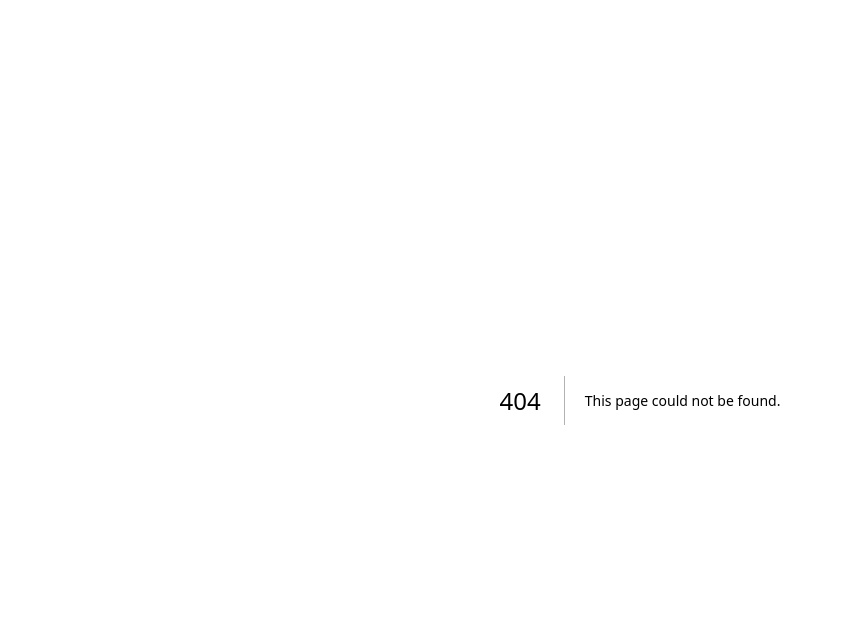
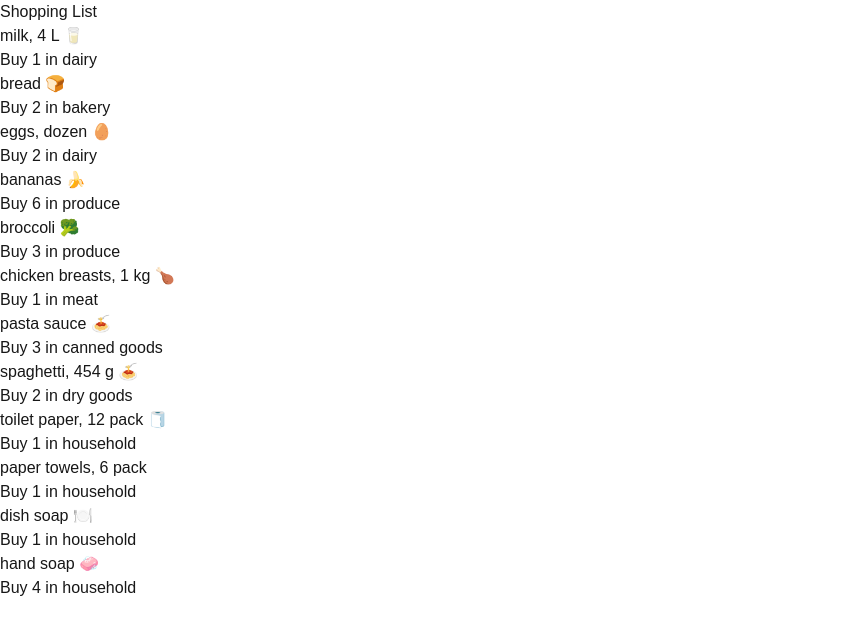
Before and after one commit to SAITjrao/cprg306-assignments, a Next.js app: page /week-3 in a window 1280 px wide. Before the commit this address had no page. Shown: the top 634 px of the page, without its empty margins (0-843 px from the left). Built offline with nearby package versions, Linux system fonts and the light colour scheme.

Commit message:
Create Item, Itemlist components

```diff
--- a/app/layout.js
+++ b/app/layout.js
@@ -12,8 +12,8 @@
 });
 
 export const metadata = {
-  title: "Create Next App",
-  description: "Generated by create next app",
+  title: "Shopping List",
+  description: "Shopping List application",
 };
 
 export default function RootLayout({ children }) {
--- a/app/page.js
+++ b/app/page.js
@@ -5,6 +5,7 @@
     <main>
       <h1>CPRG 306: Web Development 2 - Assignments</h1>
       <Link href="week-2">Week 2</Link>
+      <Link href="week-3">Week 3</Link>
     </main>
   );
 }
--- /dev/null
+++ b/app/week-3/item-list.js
@@ -0,0 +1,92 @@
+import Item from "./item";
+
+export default function ItemList(){
+    const item1 = {
+        name: "milk, 4 L 🥛",
+        quantity: 1,
+        category: "dairy",
+      };
+
+      const item2 = {
+        name: "bread 🍞",
+        quantity: 2,
+        category: "bakery",
+      };
+
+      const item3 = {
+        name: "eggs, dozen 🥚",
+        quantity: 2,
+        category: "dairy",
+      };
+
+      const item4 = {
+        name: "bananas 🍌",
+        quantity: 6,
+        category: "produce",
+      };
+
+      const item5 = {
+        name: "broccoli 🥦",
+        quantity: 3,
+        category: "produce",
+      };
+
+      const item6 = {
+        name: "chicken breasts, 1 kg 🍗",
+        quantity: 1,
+        category: "meat",
+      };
+
+      const item7 = {
+        name: "pasta sauce 🍝",
+        quantity: 3,
+        category: "canned goods",
+      };
+
+      const item8 = {
+        name: "spaghetti, 454 g 🍝",
+        quantity: 2,
+        category: "dry goods",
+      };
+
+      const item9 = {
+        name: "toilet paper, 12 pack 🧻",
+        quantity: 1,
+        category: "household",
+      };
+
+      const item10 = {
+        name: "paper towels, 6 pack",
+        quantity: 1,
+        category: "household",
+      };
+
+      const item11 = {
+        name: "dish soap 🍽️",
+        quantity: 1,
+        category: "household",
+      };
+
+      const item12 = {
+        name: "hand soap 🧼",
+        quantity: 4,
+        category: "household",
+      };
+      return(
+        <ul>
+            <Item name={item1.name} quantity={item1.quantity} category={item1.category}/>
+            <Item name={item2.name} quantity={item2.quantity} category={item2.category}/>
+            <Item name={item3.name} quantity={item3.quantity} category={item3.category}/>
+            <Item name={item4.name} quantity={item4.quantity} category={item4.category}/>
+            <Item name={item5.name} quantity={item5.quantity} category={item5.category}/>
+            <Item name={item6.name} quantity={item6.quantity} category={item6.category}/>
+            <Item name={item7.name} quantity={item7.quantity} category={item7.category}/>
+            <Item name={item8.name} quantity={item8.quantity} category={item8.category}/>
+            <Item name={item9.name} quantity={item9.quantity} category={item9.category}/>
+            <Item name={item10.name} quantity={item10.quantity} category={item10.category}/>
+            <Item name={item11.name} quantity={item11.quantity} category={item11.category}/>
+            <Item name={item12.name} quantity={item12.quantity} category={item12.category}/>
+        </ul>
+      )
+
+}
--- /dev/null
+++ b/app/week-3/item.js
@@ -0,0 +1,7 @@
+export default function Item(props){
+    return(
+        <li>
+            {props.name} <br/> Buy {props.quantity} in {props.category}
+        </li>
+    )
+}
--- /dev/null
+++ b/app/week-3/page.js
@@ -0,0 +1,10 @@
+import ItemList from "./item-list"
+
+export default function Page(){
+    return(
+        <main>
+            <h1>Shopping List</h1>
+            <ItemList />
+        </main>
+    )
+}
```
